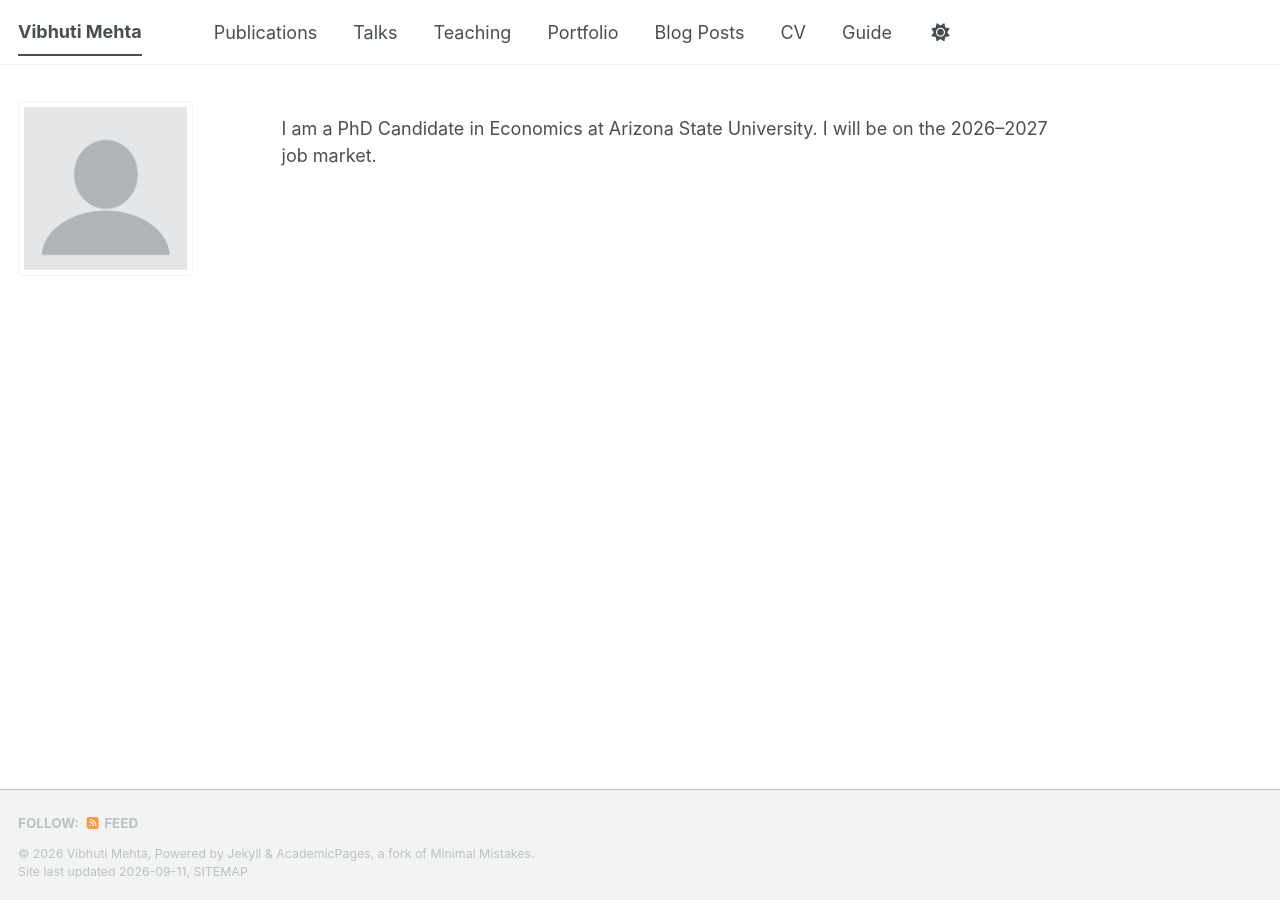
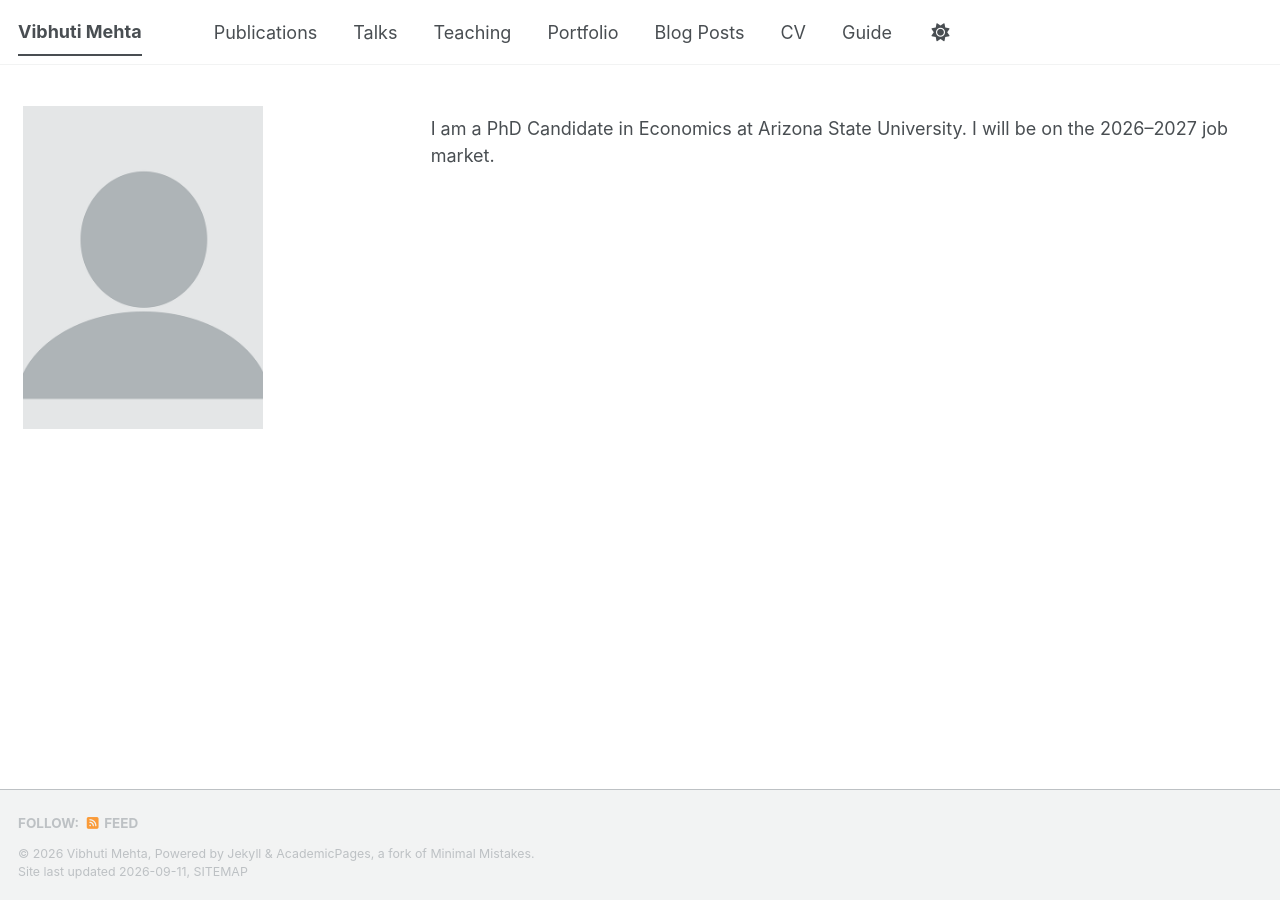
Before and after one commit to vibhuti-mehta/vibhuti-mehta.github.io, a Jekyll site: the page built from _pages/about.md, in a window 1280 px wide. Built offline with Jekyll 4.4.1, drawn with Linux system fonts in a browser that asks for light colours; a style sheet for code colours, icons or effects is not loaded.

Commit message:
Update custom.html

```diff
--- a/_includes/head/custom.html
+++ b/_includes/head/custom.html
@@ -19,9 +19,26 @@
 <link rel="icon" href="/images/favicon.ico"/>
 <meta name="theme-color" content="var(--global-bg-color)"/>
 <style>
+  /* Wider left column on desktop so the photo can be portrait-sized */
+  @media (min-width: 64em) {
+    .sidebar { width: 340px !important; }
+    .page { width: calc(100% - 360px) !important; padding-right: 0 !important; }
+  }
+
+  /* Portrait photo, 3:4 ratio, square corners, no ring */
+  .author__avatar {
+    width: 100% !important;
+    max-width: 320px !important;
+  }
   .author__avatar img {
-    border-radius: 4px !important;
+    width: 100% !important;
+    max-width: 320px !important;
+    height: auto !important;
+    aspect-ratio: 3 / 4;
+    object-fit: cover;
+    border-radius: 0 !important;
     box-shadow: none !important;
+    border: none !important;
   }
 </style>
 <!-- end custom head snippets -->
```
